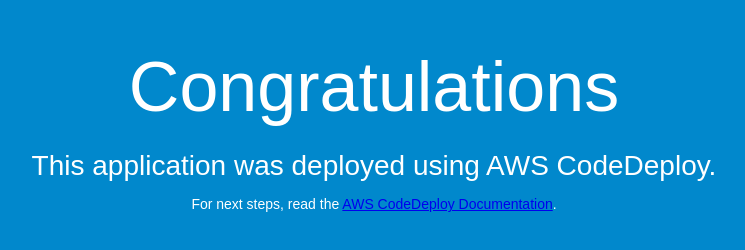
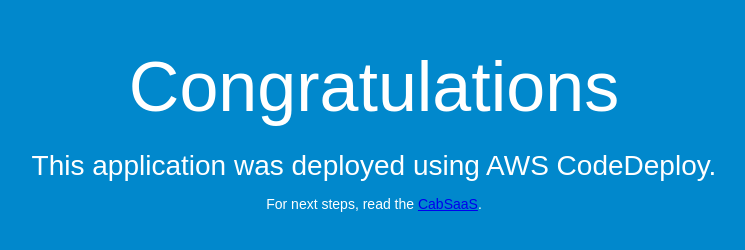
Before and after one commit to shri20/CodeDeployGitHubDemo, a plain HTML site: page index.html in a window 1280 px wide. Shown: the whole page, without its empty margins (266-1011 px from the left). Drawn offline with Linux system fonts and the light colour scheme.

Commit message:
Update index.html
Change URL

```diff
--- a/index.html
+++ b/index.html
@@ -28,7 +28,7 @@
   <div align="center">
     <h1>Congratulations</h1>
     <h2>This application was deployed using AWS CodeDeploy.</h2>
-    <p>For next steps, read the <a href="http://aws.amazon.com/documentation/codedeploy">AWS CodeDeploy Documentation</a>.</p>
+    <p>For next steps, read the <a href="http://www.cabsaas.com">CabSaaS</a>.</p>
   </div>
 </body>
 </html>
```
